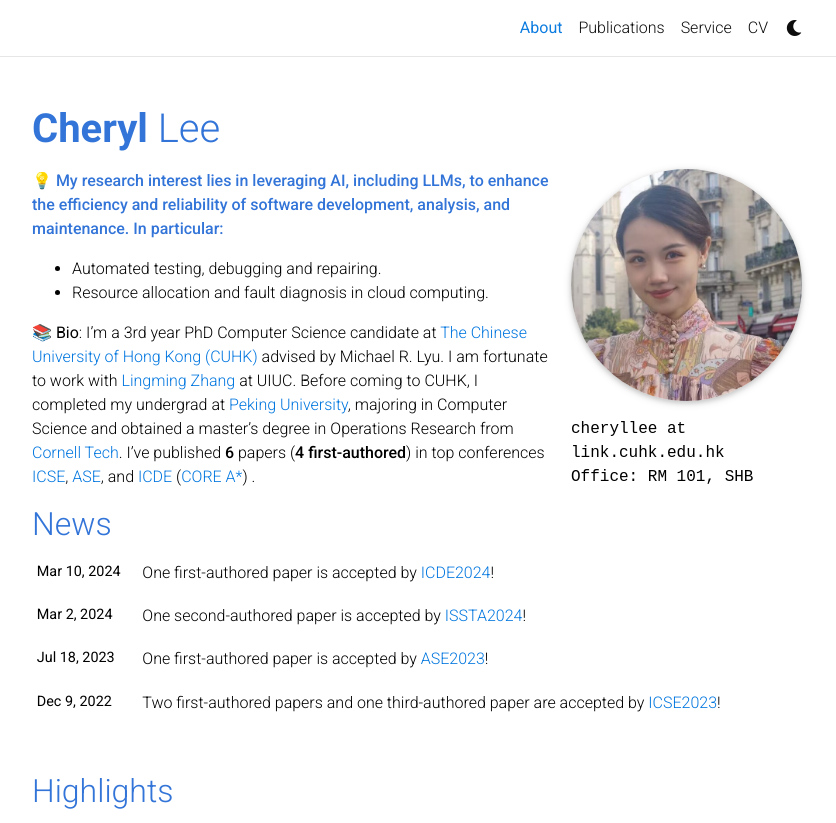
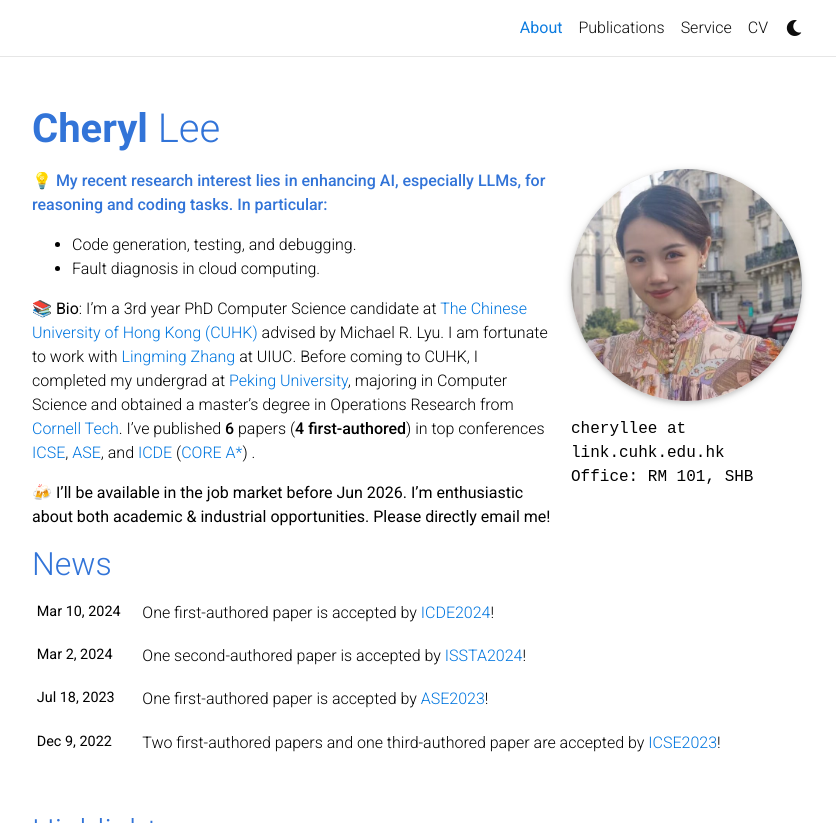
Before and after one commit to BEbillionaireUSD/BEbillionaireUSD.github.io, a Jekyll site: the page built from _pages/about.md, in a window 1280 px wide and 1152 px high, cut to the strip 0-823 px from the top of the window. Shown: the whole strip, without its empty margins (223-1059 px from the left). Built offline with Jekyll 4.4.1, drawn with Linux system fonts in a browser that asks for light colours; comment, search, counter and statistics services are not loaded; a style sheet for code colours, icons or effects is not loaded.

Commit message:
Update about.md

```diff
--- a/_pages/about.md
+++ b/_pages/about.md
@@ -17,15 +17,12 @@ selected_papers: true # includes a list of papers marked as "selected={true}"
 social: true  # includes social icons at the bottom of the page
 ---
 
-💡 <strong><span style="color: #3274D8">My research interest lies in leveraging AI, including LLMs, to enhance the efficiency and reliability of software development, analysis, and maintenance. In particular:</span></strong>
-- Automated testing, debugging and repairing.
-- Resource allocation and fault diagnosis in cloud computing.
+💡 <strong><span style="color: #3274D8">My recent research interest lies in enhancing AI, especially LLMs, for reasoning and coding tasks. In particular:</span></strong>
+- Code generation, testing, and debugging.
+- Fault diagnosis in cloud computing.
 
 📚 <b>Bio</b>: I'm a 3rd year PhD Computer Science candidate at <a href="https://www.cse.cuhk.edu.hk/">The Chinese University of Hong Kong (CUHK)</a> advised by Michael R. Lyu. I am fortunate to work with <a href="https://lingming.cs.illinois.edu/">Lingming Zhang</a> at UIUC.
 Before coming to CUHK, I completed my undergrad at <a href="https://english.pku.edu.cn/">Peking University</a>, majoring in Computer Science and obtained a master's degree in Operations Research from <a href="https://tech.cornell.edu/">Cornell Tech</a>.
 I've published **6** papers (**4 first-authored**) in top conferences <a href="https://dl.acm.org/conference/icse">ICSE</a>, <a href="https://dl.acm.org/conference/ase">ASE</a>, and <a href="https://ieeexplore.ieee.org/xpl/conhome/1000178/all-proceedings">ICDE</a> (<a href="http://portal.core.edu.au/conf-ranks/?search=Software&by=all&source=CORE2023&sort=arank&page=1">CORE A*</a>) .
 
-<!-- 🌈 Preferred Gender Pronouns: They or She -->
-
-<!-- 🍻 <b>Cheryl is actively looking for cooperation opportunities concerning DL(LLM)-empowered software automation. Please directly email me!</b>
- 🍻 Cheryl possesses proficient statistical, DL/ML modeling, and coding skills (Python/C++) developed through various internships (<a href="https://www.apple.com/">Apple</a>, <a href="https://www2.deloitte.com/cn/en.html">Deloitte</a>, etc.) and research projects. She is actively looking for opportunities concerning **LLMs and FinTech**. Please directly email me! -->
+🍻 <b>I'll be available in the job market before Jun 2026. I'm enthusiastic about both academic & industrial opportunities. Please directly email me!</b>
```
